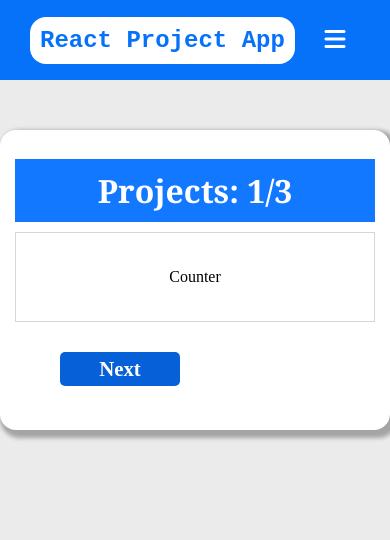
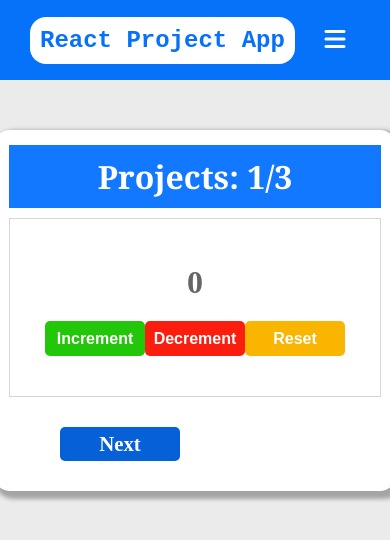
Before and after one commit to coder0898/reactprojectapp, a React (Create React App) app: page /project in a window 390 px wide. Shown: the top 540 px of the page. Built offline with nearby package versions, Linux system fonts and the light colour scheme.

Commit message:
Project Page- Counter added with responsiveness

```diff
--- a/src/pages/Pages.module.css
+++ b/src/pages/Pages.module.css
@@ -183,7 +183,6 @@
         margin-left: 65px;
     }
     .project_container{
-        width: 450px;
-        height: 300px;
+        width: 500px;
     }
  }
--- a/src/pages/Project.js
+++ b/src/pages/Project.js
@@ -1,5 +1,6 @@
 import React, { useState } from 'react';
 import style from './Pages.module.css';
+import Counter from '../projectcomponent/Couter/Counter';
 
 const Project = () => {
 
@@ -9,7 +10,7 @@ const Project = () => {
 
   const pagesDisplay =()=>{
     if (pageNo === 0) {
-      return projects[pageNo];
+      return <Counter/>;
     } else if(pageNo === 1) {
       return projects[pageNo];
     }else{
--- /dev/null
+++ b/src/projectcomponent/Couter/Counter.jsx
@@ -0,0 +1,36 @@
+import React, { useState } from 'react';
+import style from './Counter.module.css';
+
+const Counter = () => {
+
+  const [count, setCount] = useState(0);
+
+  const incrementCount =()=>{
+     setCount(count + 1);
+  }
+
+  const decrementCount =()=>{
+    if (count > 0) {
+        setCount(count - 1);
+    } else {
+        setCount(0);
+    }
+ }
+
+ const resetCount =()=>{
+    setCount(0);
+ }
+
+  return (
+    <div className={style.count_container}>
+        <div className={style.count_display}>{count}</div>
+        <div className={style.count_group}>
+            <button className={style.increment} onClick={()=> incrementCount()}>Increment</button>
+            <button className={style.decrement} onClick={()=> decrementCount()}>Decrement</button>
+            <button className={style.reset} onClick={()=> resetCount()}>Reset</button>
+        </div>
+    </div>
+  )
+}
+
+export default Counter;
--- /dev/null
+++ b/src/projectcomponent/Couter/Counter.module.css
@@ -0,0 +1,89 @@
+.count_container{
+    display: flex;
+    flex-direction: column;
+    justify-content: center;
+    align-items: center;
+    width: 100%;
+}
+
+.count_display{
+    font-size: 2.5rem;
+    font-family: 'Times New Roman', Times, serif;
+    font-weight: 700;
+    color: #676464;
+    padding: 10px;
+    margin-bottom: 15px;
+}
+
+.count_group{
+    display: flex;
+    justify-content: space-between;
+    align-items: center;
+    margin-bottom: 15px;
+    width: 80%;
+}
+
+.count_group button{
+    width: 150px;
+    height: 45px;
+    border: 0;
+    font-size: 1.5rem;
+    font-weight: 700;
+    border-radius: 10px;
+    padding: 10px;
+    cursor: pointer;
+}
+
+.increment{
+   color: #fff;
+   background-color: #23C709;
+}
+
+.increment:hover{
+   background-color: #fff;
+   color: #23C709;
+   border: 2px solid #178407;
+}
+
+.decrement{
+  color: #fff;
+  background-color: #FB1E0F;
+}
+.decrement:hover{
+  background-color: #fff;
+  color: #FB1E0F;
+  border: 2px solid #be180c;
+}
+
+.reset{
+  color: #fff;
+  background-color: #F9B500;
+}
+
+.reset:hover{
+  color:#F9B500;
+  background-color: #fff;
+  border: 2px solid #ad830d;
+}
+
+@media screen and (max-width:805px) {
+    .count_display{
+        font-size: 2rem;
+        padding: 10px;
+        margin-bottom: 10px;
+    }
+    .count_group{
+      margin-bottom: 5px;
+      width: 100%;
+    }
+    .count_group button{
+        width: 100px;
+        height: 35px;
+        border: 0;
+        font-size: 1rem;
+        font-weight: 700;
+        border-radius: 5px;
+        padding: 5px;
+        cursor: pointer;
+    }
+}
```
Also changed, not shown: 1 other file (tests, documents, lock files or other folders).
